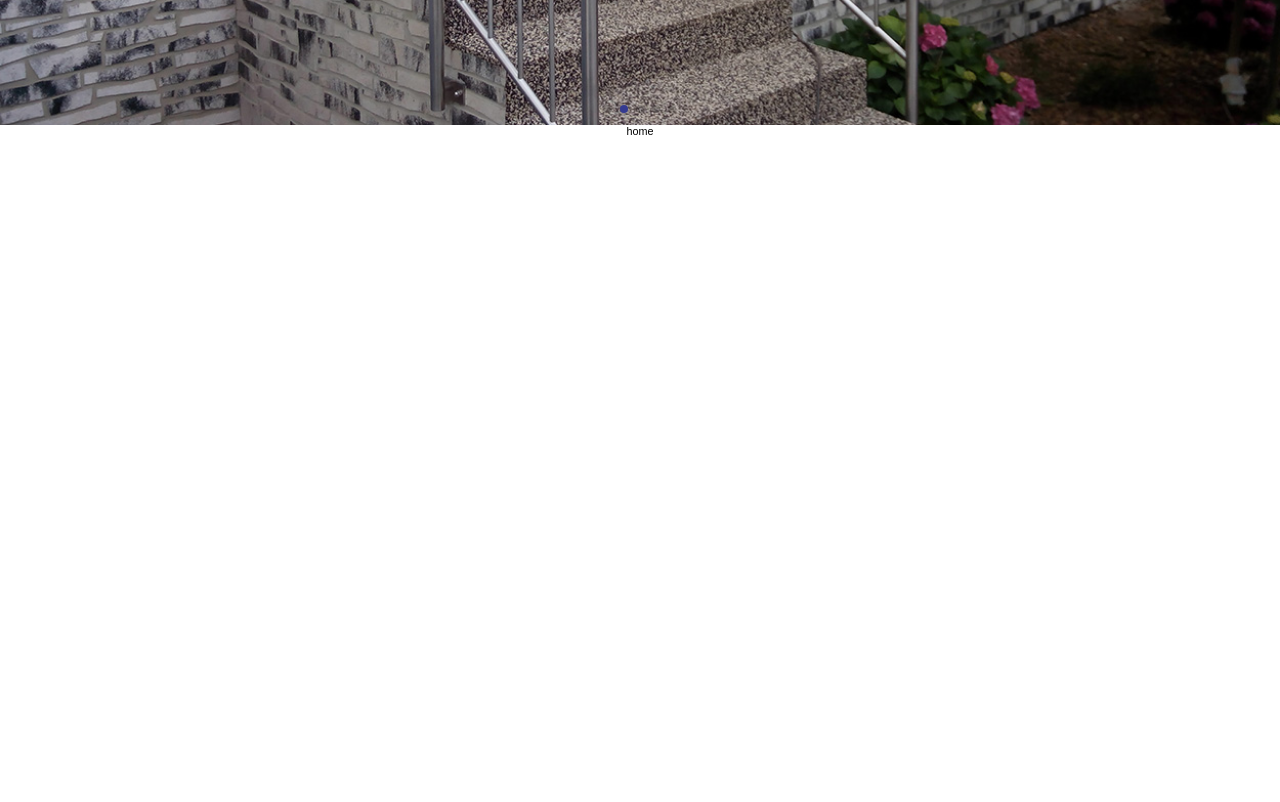
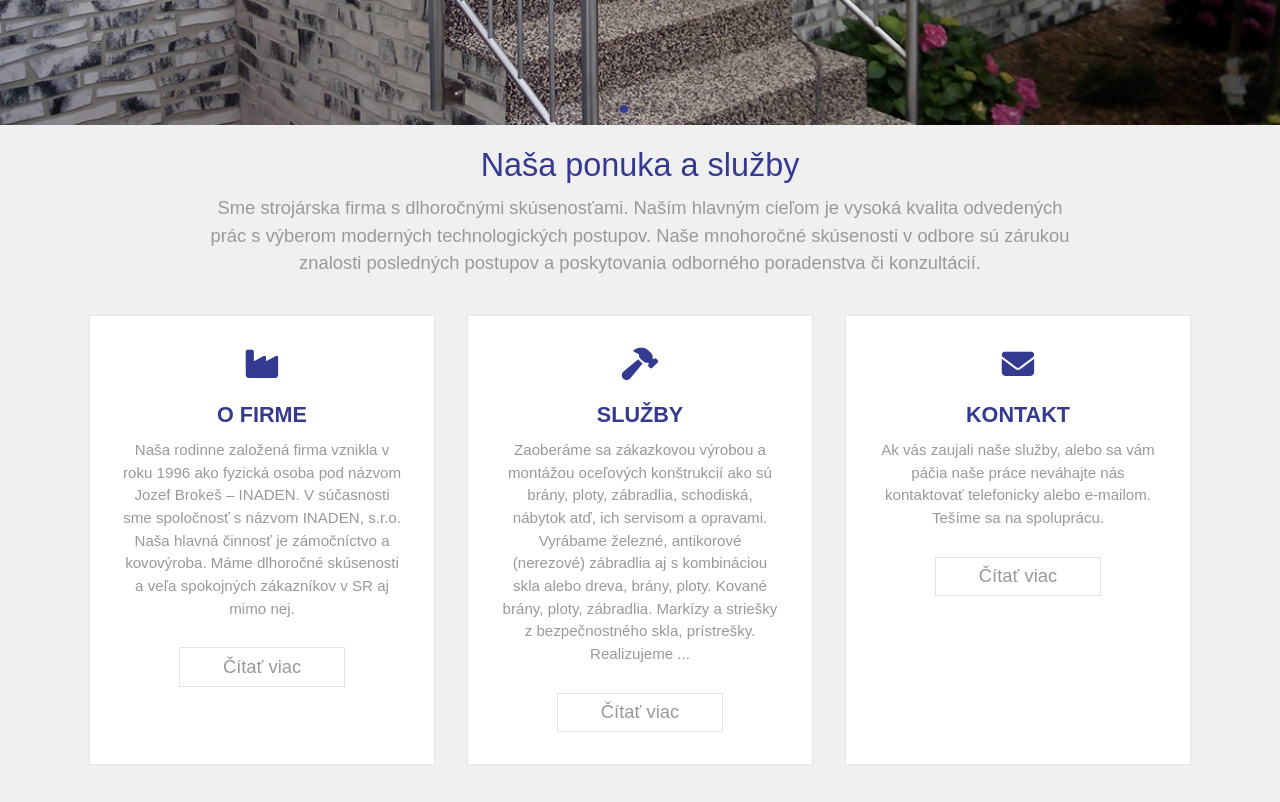
Before and after one commit to mrOtoM/customer-inaden-website, a Vue app: page / in a window 1280 px wide. Shown: the part 460-1262 px from the top of the page. Before the commit the page ends 800 px from the top, so only its background shows below. Built offline with nearby package versions, Linux system fonts and the light colour scheme.

Commit message:
add ServicesSection

```diff
--- a/src/App.vue
+++ b/src/App.vue
@@ -55,12 +55,43 @@ html {
   color: var(--blue);
 }
 
+.heading {
+  text-align: center;
+  color: var(--blue);
+  font-size: 3rem;
+  font-weight: normal;
+}
+
+.description {
+  font-size: 1.7rem;
+  text-align: var(--blue);
+  color: #999;
+  width: 80rem;
+  margin: 0 auto;
+  text-align: center;
+  margin-top: 1rem;
+  line-height: 1.5;
+}
+
 /* --------- media queries ---------- */
+
+@media (max-width: 1250px) {
+  .home .content .content__info {
+    max-width: 60%;
+  }
+}
 
 @media (max-width: 991px) {
   html {
     font-size: 55%;
   }
+
+  .description {
+    padding: 1rem;
+    width: auto;
+    font-size: 1.6rem;
+  }
+
   .home .content .content__info {
     max-width: 70%;
   }
--- /dev/null
+++ b/src/components/ServicesSection.vue
@@ -0,0 +1,99 @@
+<template>
+  <section class="service" id="service">
+    <h1 class="heading">Naša ponuka a služby</h1>
+    <p class="description">
+      Sme strojárska firma s dlhoročnými skúsenosťami. Naším hlavným cieľom je
+      vysoká kvalita odvedených prác s výberom moderných technologických
+      postupov. Naše mnohoročné skúsenosti v odbore sú zárukou znalosti
+      posledných postupov a poskytovania odborného poradenstva či konzultácií.
+    </p>
+
+    <div class="box-container">
+      <div class="box">
+        <i class="fa-solid fa-industry"></i>
+
+        <h3>O FIRME</h3>
+        <p>
+          Naša rodinne založená firma vznikla v roku 1996 ako fyzická osoba pod
+          názvom Jozef Brokeš – INADEN. V súčasnosti sme spoločnosť s názvom
+          INADEN, s.r.o. Naša hlavná činnosť je zámočníctvo a kovovýroba. Máme
+          dlhoročné skúsenosti a veľa spokojných zákazníkov v SR aj mimo nej.
+        </p>
+        <a href="#" class="btn">Čítať viac</a>
+      </div>
+
+      <div class="box">
+        <i class="fa-sharp fa-solid fa-hammer"></i>
+        <h3>SLUŽBY</h3>
+        <p>
+          Zaoberáme sa zákazkovou výrobou a montážou oceľových konštrukcií ako
+          sú brány, ploty, zábradlia, schodiská, nábytok atď, ich servisom a
+          opravami. Vyrábame železné, antikorové (nerezové) zábradlia aj s
+          kombináciou skla alebo dreva, brány, ploty. Kované brány, ploty,
+          zábradlia. Markízy a striešky z bezpečnostného skla, prístrešky.
+          Realizujeme ...
+        </p>
+        <a href="#" class="btn">Čítať viac</a>
+      </div>
+
+      <div class="box">
+        <i class="fa-solid fa-envelope"></i>
+        <h3>KONTAKT</h3>
+        <p>
+          Ak vás zaujali naše služby, alebo sa vám páčia naše práce neváhajte
+          nás kontaktovať telefonicky alebo e-mailom. Tešíme sa na spoluprácu.
+        </p>
+        <a href="#" class="btn">Čítať viac</a>
+      </div>
+    </div>
+  </section>
+</template>
+
+<script>
+export default {};
+</script>
+
+<style>
+.service {
+  background: #f0f0f0;
+  padding-top: 2rem;
+}
+
+.service .box-container {
+  display: flex;
+  align-items: top;
+  justify-content: center;
+  flex-wrap: wrap;
+  padding: 2rem 0;
+}
+
+.service .box-container .box {
+  background: #fff;
+  border: 0.1rem solid rgba(0, 0, 0, 0.1);
+  padding: 3rem;
+  margin: 1.5rem;
+  width: 32rem;
+}
+
+.service .box-container .box:hover {
+  box-shadow: 0 1rem 2rem rgba(0, 0, 0, 0.1);
+}
+
+.service .box-container .box h3 {
+  font-size: 2rem;
+  color: var(--blue);
+}
+
+.service .box-container i {
+  font-size: 3rem;
+  margin-bottom: 2rem;
+  color: var(--blue);
+}
+
+.service .box-container .box p {
+  font-size: 1.4rem;
+  color: #999;
+  padding: 1rem 0;
+  line-height: 1.5;
+}
+</style>
--- a/src/views/Home.vue
+++ b/src/views/Home.vue
@@ -1,14 +1,15 @@
 <template>
   <slider></slider>
-  <p>home</p>
+  <services-section></services-section>
 </template>
 
 <script>
 import Slider from '../components/Slider.vue';
 import ContactUs from '../components/ContactUs.vue';
+import ServicesSection from '../components/ServicesSection.vue';
 
 export default {
-  components: { Slider, ContactUs },
+  components: { Slider, ContactUs, ServicesSection },
 };
 </script>
 
```
